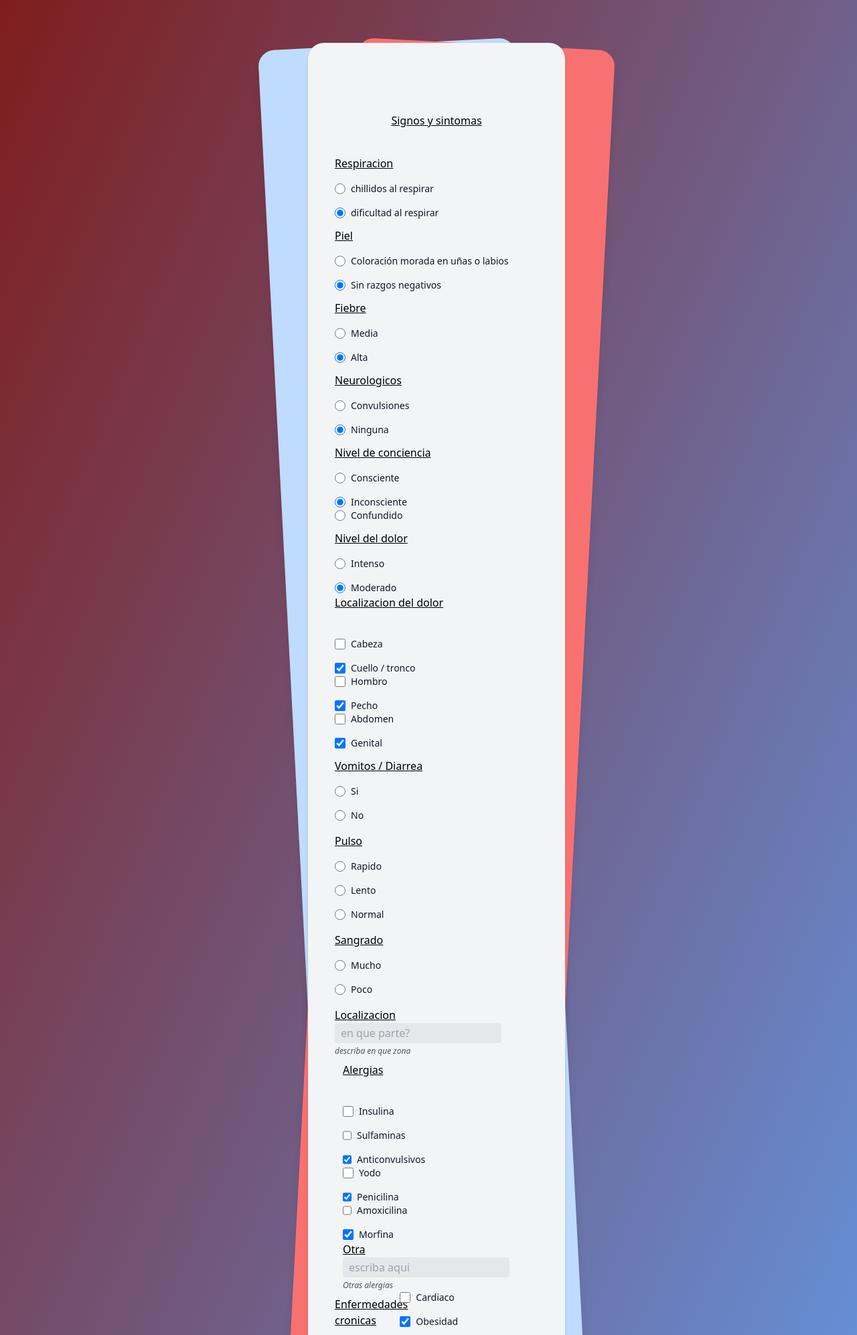
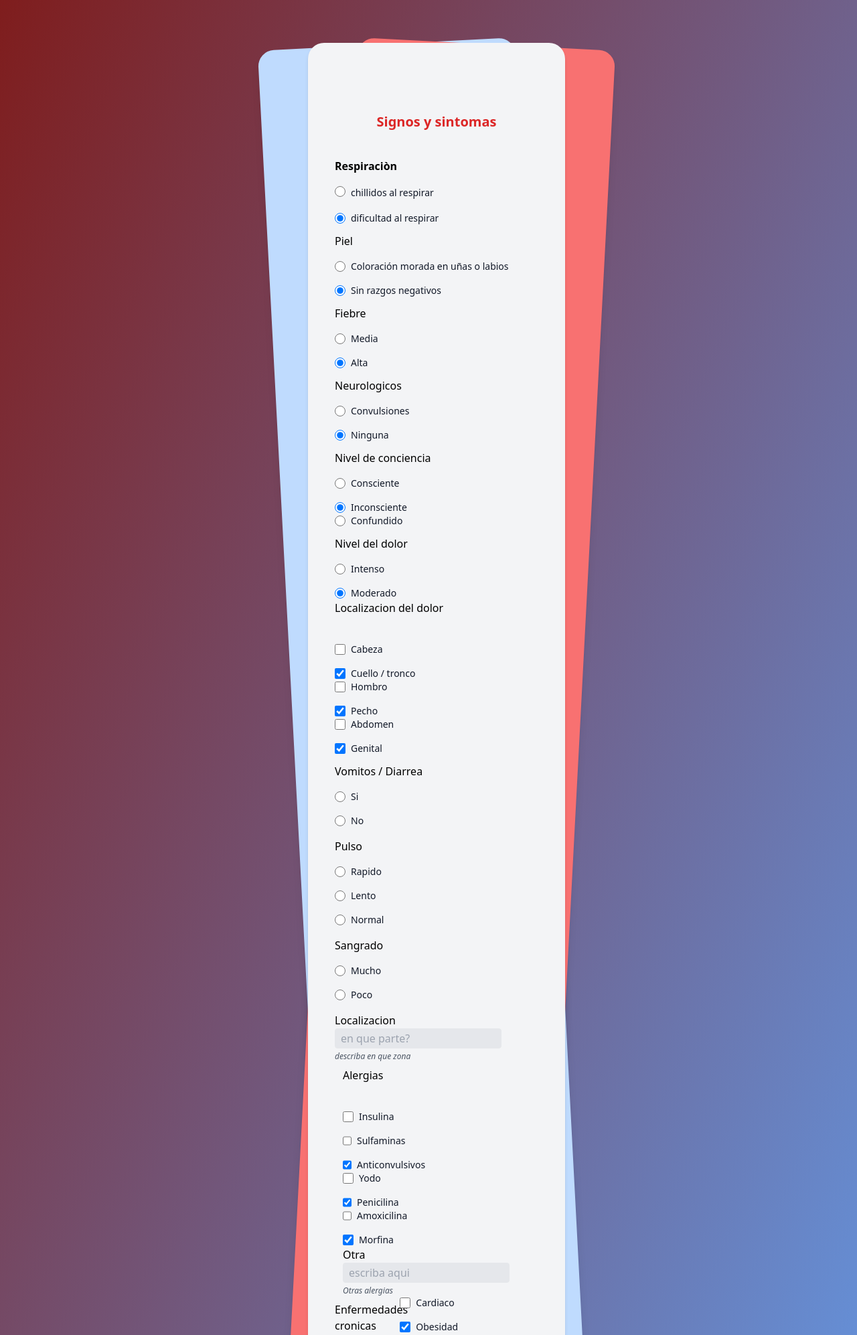
Before and after one commit to Kuroashi1995/pyta, a Flask app: page /paciente in a window 1280 px wide. Shown: the top 1994 px of the page at 67% size. Run offline with Flask 2, Linux system fonts and the light colour scheme; some libraries are stand-ins or nearby versions.

Commit message:
tratando de corregir los errores de los onvres

```diff
--- a/templates/formulario_pacientes.html
+++ b/templates/formulario_pacientes.html
@@ -28,9 +28,14 @@
             class="relative w-full h-full rounded-3xl px-10 py-20 bg-gray-100 shadow-md"
           >
             <br />
-            <h1 class="underline mb-10 text-center">Signos y sintomas</h1>
+            <b>
+              <h1 class="mb-10 text-xl text-red-600 text-center">
+                Signos y sintomas
+              </h1>
+            </b>
             <div>
-              <h2 class="mt-3 underline mb-4 formulario1">Respiracion</h2>
+              <b>
+              <h2 class="mt-3  mb-4 formulario1">Respiraciòn</h2>
               <div class="flex items-center mb-4">
                 <input
                   id="chillidos"
@@ -39,6 +44,7 @@
                   name="Respi"
                   class="w-4 h-4 text-blue-600 bg-gray-100 border-gray-300 focus:ring-blue-500 dark:focus:ring-blue-600 dark:ring-offset-gray-800 focus:ring-2 dark:bg-gray-700 dark:border-gray-600"
                 />
+                </b>
                 <label
                   name="Respi"
                   class="ml-2 text-sm font-medium text-gray-900 dark:text-gray-300"
@@ -61,7 +67,7 @@
                 >
               </div>
             </div>
-            <h2 class="mt-3 underline mb-4">Piel</h2>
+            <h2 class="mt-3  mb-4">Piel</h2>
             <div class="flex items-center mb-4">
               <input
                 id="sintomapiel"
@@ -91,7 +97,7 @@
                 >Sin razgos negativos</label
               >
             </div>
-            <h2 class="mt-3 underline mb-4">Fiebre</h2>
+            <h2 class="mt-3  mb-4">Fiebre</h2>
             <div class="flex items-center mb-4">
               <input
                 id="fiebre"
@@ -121,7 +127,7 @@
                 >Alta</label
               >
             </div>
-            <h2 class="mt-3 underline mb-4">Neurologicos</h2>
+            <h2 class="mt-3  mb-4">Neurologicos</h2>
             <div class="flex items-center mb-4">
               <input
                 id="neuroradio1"
@@ -151,7 +157,7 @@
                 >Ninguna</label
               >
             </div>
-            <h2 class="mt-3 underline mb-4">Nivel de conciencia</h2>
+            <h2 class="mt-3  mb-4">Nivel de conciencia</h2>
             <div class="flex items-center mb-4">
               <input
                 id="conci1"
@@ -195,7 +201,7 @@
                 >Confundido</label
               >
             </div>
-            <h2 class="mt-3 underline mb-4">Nivel del dolor</h2>
+            <h2 class="mt-3  mb-4">Nivel del dolor</h2>
             <div class="flex items-center mb-4">
               <input
                 id="pain1"
@@ -227,7 +233,7 @@
             </div>
 
             <div>
-              <h1 class="underline mb-10" class="space-y-8">
+              <h1 class=" mb-10" class="space-y-8">
                 Localizacion del dolor
               </h1>
               <div class="flex items-center mb-4">
@@ -315,7 +321,7 @@
                   >Genital</label
                 >
               </div>
-              <h2 class="mt-3 underline mb-4">Vomitos / Diarrea</h2>
+              <h2 class="mt-3  mb-4">Vomitos / Diarrea</h2>
               <div class="flex items-center mb-4">
                 <input
                   id="vomito"
@@ -345,7 +351,7 @@
                 </label>
               </div>
             </div>
-            <h2 class="mt-3 underline mb-4">Pulso</h2>
+            <h2 class="mt-3  mb-4">Pulso</h2>
             <div class="flex items-center mb-4">
               <input
                 id="pulso1"
@@ -388,7 +394,7 @@
                 >Normal
               </label>
             </div>
-            <h2 class="mt-3 underline mb-4">Sangrado</h2>
+            <h2 class="mt-3  mb-4">Sangrado</h2>
             <div class="flex items-center mb-4">
               <input
                 id="sang1"
@@ -417,7 +423,7 @@
                 >Poco
               </label>
             </div>
-            <h1 class="underline">Localizacion</h1>
+            <h1 class="">Localizacion</h1>
             <input
               class="appearance-none block w-mid bg-gray-200 text-gray-700 border border-gray-200 rounded py-1 px-2 mb-1 leading-tight focus:outline-none focus:bg-white focus:border-gray-500"
               id="grid-password"
@@ -433,7 +439,7 @@
               </label>
 
               <div>
-                <h1 class="underline mb-10" class="space-y-8">Alergias</h1>
+                <h1 class=" mb-10" class="space-y-8">Alergias</h1>
                 <div class="flex items-center mb-4">
                   <input
                     id="default-checkbox"
@@ -532,7 +538,7 @@
                     >Morfina</label
                   >
                 </div>
-                <h1 class="underline">Otra</h1>
+                <h1 class="">Otra</h1>
                 <input
                   class="appearance-none block w-mid bg-gray-200 text-gray-700 border border-gray-200 rounded py-1 px-2 mb-1 leading-tight focus:outline-none focus:bg-white focus:border-gray-500"
                   id="grid-password"
@@ -549,7 +555,7 @@
                   for="grid-city"
                 >
                 </label>
-                <h1 class="underline mb-10" class="space-y-8">
+                <h1 class=" mb-10" class="space-y-8">
                   Enfermedades cronicas
                 </h1>
                 <div class="flex items-center mb-4">
@@ -663,7 +669,7 @@
                     >Epilepsia</label
                   >
                 </div>
-                <h1 class="underline">Otra/s</h1>
+                <h1 class="">Otra/s</h1>
                 <input
                   class="appearance-none block w-mid bg-gray-200 text-gray-700 border border-gray-200 rounded py-1 px-2 mb-1 leading-tight focus:outline-none focus:bg-white focus:border-gray-500"
                   id="grid-password"
@@ -682,7 +688,7 @@
                   for="grid-city"
                 >
                 </label>
-                <h1 class="underline">Ultimo alimento ingerido</h1>
+                <h1 class="">Ultimo alimento ingerido</h1>
                 <input
                   class="appearance-none block w-mid bg-gray-200 text-gray-700 border border-gray-200 rounded py-1 px-2 mb-1 leading-tight focus:outline-none focus:bg-white focus:border-gray-500"
                   id="grid-password"
@@ -808,7 +814,7 @@
                   >
                 </div>
                 <div>
-                  <h1 class="underline">Tipo de sangre</h1>
+                  <h1 class="">Tipo de sangre</h1>
                   <input
                     class="appearance-none block w-mid bg-gray-200 text-gray-700 border border-gray-200 rounded py-1 px-2 mb-1 leading-tight focus:outline-none focus:bg-white focus:border-gray-500"
                     id="grid-password"
--- a/templates/index.html
+++ b/templates/index.html
@@ -23,7 +23,7 @@
                     <br> </br>
                     <img class="h-[100px] w-[100px] mx-auto mb-0"  src="https://cdn-icons-png.flaticon.com/512/1976/1976784.png" alt="google Logo" />
 
-                    <label class="block mt-0 text-2xl text-red-600 text-center font-bold">
+                    <label class="block mt-0 text-3xl text-red-600 text-center font-bold">
                         PYTÃ
                     </label>
 
```
